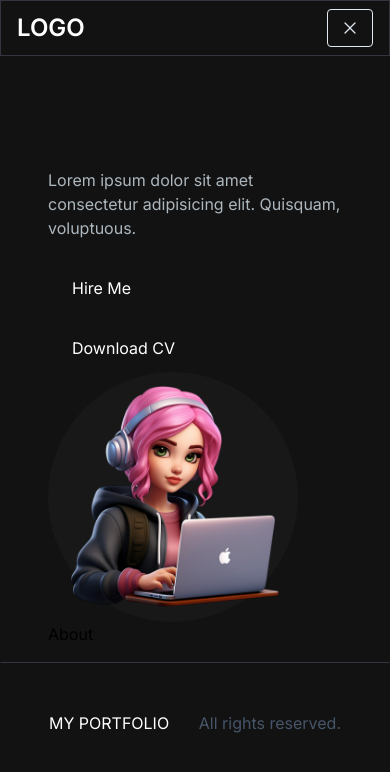
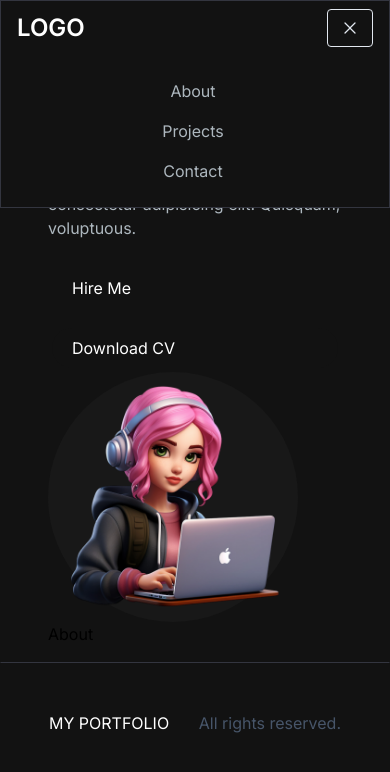
Before and after one commit to Priyajit27/Portfolio, a Next.js app in the folder my-next-app/: page / in a window 390 px wide. Both pictures are taken after a click on the button 350 px from the left and 28 px from the top of the page. Shown: the top 772 px of the page. Built offline with nearby package versions, Linux system fonts and the light colour scheme.

Commit message:
Navbar added

```diff
--- a/my-next-app/app/components/Mobile.jsx
+++ b/my-next-app/app/components/Mobile.jsx
@@ -0,0 +1,17 @@
+"use client";
+import React from 'react'
+import NavLink from './NavLink'
+
+const Mobile = ({links}) => {
+  return (
+    <ul className=" flex flex-col py-4 items-center ">
+    {links.map((link, index) => (
+      <li key={index}>
+        <NavLink href={link.path} title={link.title} />
+      </li>
+    ))}
+  </ul>
+  )
+}
+
+export default Mobile
--- a/my-next-app/app/components/Navbar.jsx
+++ b/my-next-app/app/components/Navbar.jsx
@@ -1,9 +1,9 @@
 "use client"
-import React from 'react'
+import React, { useState } from 'react';
 import Link from 'next/link';
-import { useState } from 'react';
 import { Bars3Icon, XMarkIcon } from "@heroicons/react/24/solid";
-import NavLink from './Navlink';
+import NavLink from './NavLink';
+import Mobile from './Mobile';
 
 const navLinks = [
   {
@@ -21,18 +21,12 @@ const navLinks = [
 ];
 
 const Navbar = () => {
-
-      const [navbarOpen,setNavbarOpen]=useState(false);
+  const [navbarOpen, setNavbarOpen] = useState(false);
 
   return (
-
-
     <nav className="fixed mx-auto border border-[#33353F] top-0 left-0 right-0 z-10 bg-[#121212] bg-opacity-100">
       <div className="flex container lg:py-4 flex-wrap items-center justify-between mx-auto px-4 py-2">
-      <Link
-        href={"/"}
-        className="text-2xl md:text-5xl text-white font-semibold"
-      >
+        <Link href="/" className="text-2xl md:text-5xl text-white font-semibold">
           LOGO
         </Link>
         <div className="mobile-menu block md:hidden">
@@ -52,7 +46,7 @@ const Navbar = () => {
             </button>
           )}
         </div>
-      <div className="menu hidden md:block md:w-auto" id="navbar">
+        <div className="menu hidden md:block md:w-auto">
           <ul className="flex p-4 md:p-0 md:flex-row md:space-x-8 mt-0">
             {navLinks.map((link, index) => (
               <li key={index}>
@@ -62,9 +56,9 @@ const Navbar = () => {
           </ul>
         </div>
       </div>
-
+      {navbarOpen ? <Mobile links={navLinks} /> : null}
     </nav>
-  )
+  );
 }
 
-export default Navbar
+export default Navbar;
--- a/my-next-app/app/components/Navlink.jsx
+++ b/my-next-app/app/components/Navlink.jsx
@@ -1,10 +1,11 @@
+"use client";
 import Link from "next/link";
 
 const NavLink = ({ href, title }) => {
   return (
     <Link
       href={href}
-      className="block py-2 pl-3 pr-4 text-[#ADB7BE] sm:text-xl rounded md:p-0 hover:text-white"
+      className="menu block py-2 pl-3 pr-4 text-[#ADB7BE] sm:text-xl rounded md:p-0 hover:text-white"
     >
       {title}
     </Link>
```
Lines whose indentation alone changed are shown as unchanged.
